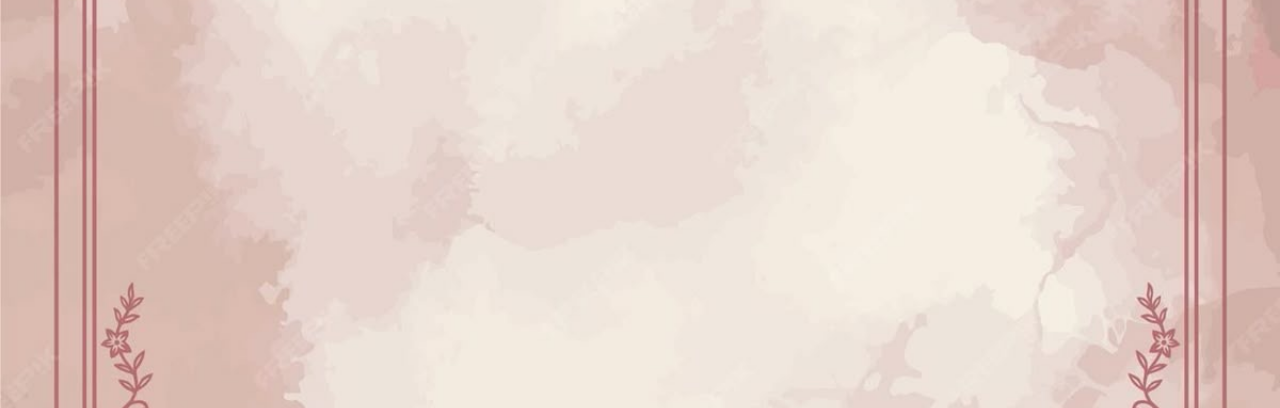
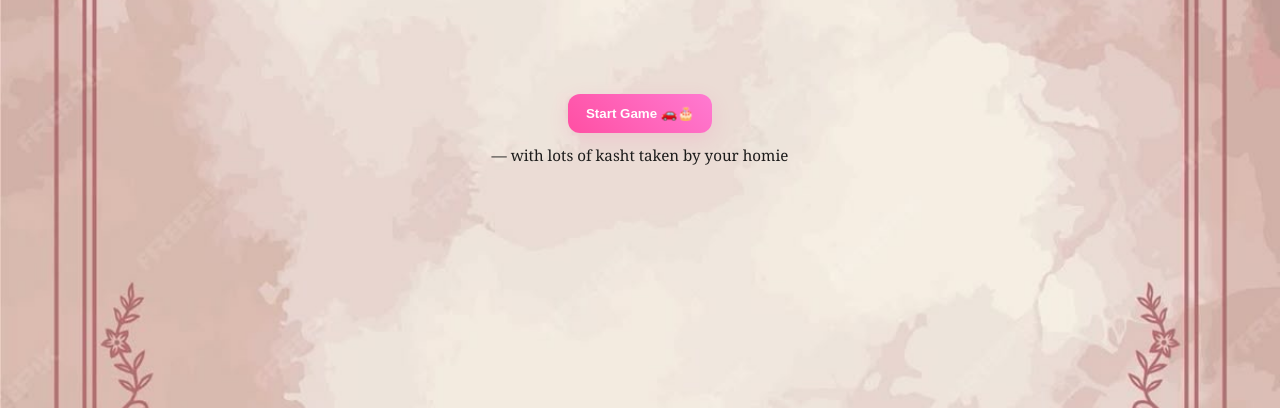
Before and after one commit to matsunyeji/Gift-, a plain HTML site: page index.html in a window 1280 px wide. Shown: the part 392-800 px from the top of the page. Drawn offline with Linux system fonts and the light colour scheme.

Commit message:
Update style.css

```diff
--- a/style.css
+++ b/style.css
@@ -18,9 +18,18 @@ body.card-page{
   -moz-osx-font-smoothing:grayscale;
 }
 .card-page {
-    text-align: center;
-    padding: 40px;
+    width: 100%;
+    min-height: 100vh;
+
+    display: flex;
+    flex-direction: column;
+    justify-content: center;   /* vertically centers everything */
+    align-items: center;       /* horizontally centers everything */
+
+    text-align: center;        /* centers the text itself */
+    padding: 30px;
 }
+
 
 .card-wrap{width:100%;max-width:980px;padding:36px}
 
```
